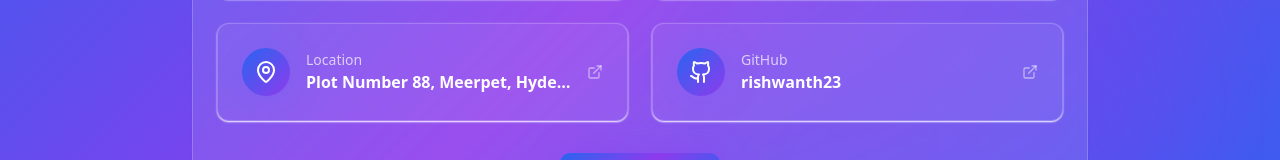
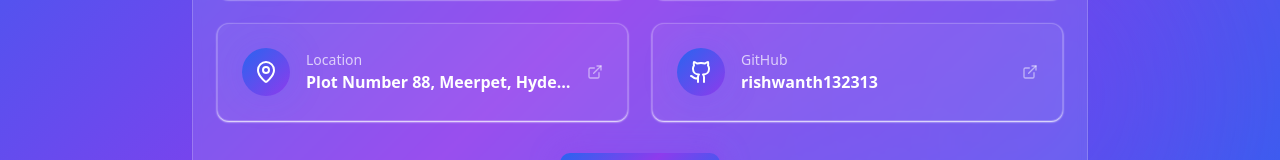
Before and after one commit to Rishwanth1323/rish-portfolio-spark, a React (Vite) app: page / in a window 1280 px wide. Shown: the part 5933-6093 px from the top of the page. Built offline with nearby package versions, Linux system fonts and the light colour scheme; the HTML template or start-up script is replaced by a standard one.

Commit message:
Update contact username

```diff
--- a/src/components/ContactSection.tsx
+++ b/src/components/ContactSection.tsx
@@ -20,8 +20,8 @@ const ContactSection = () => {
   }, {
     icon: Github,
     label: "GitHub",
-    value: "rishwanth23",
-    href: "https://github.com/rishwanth23"
+    value: "rishwanth132313",
+    href: "https://github.com/rishwanth132313"
   }];
   return <section className="py-20 bg-gradient-hero text-white relative overflow-hidden">
       {/* Background Animation */}
```
